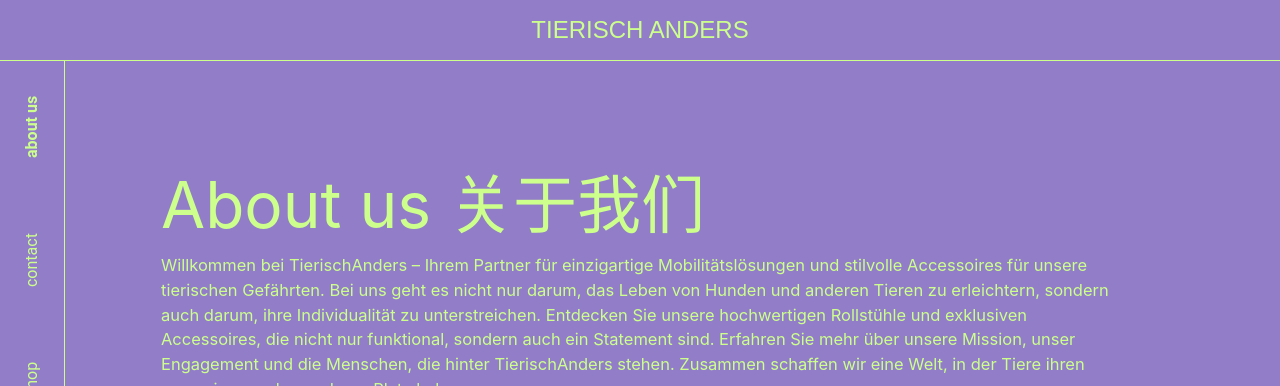
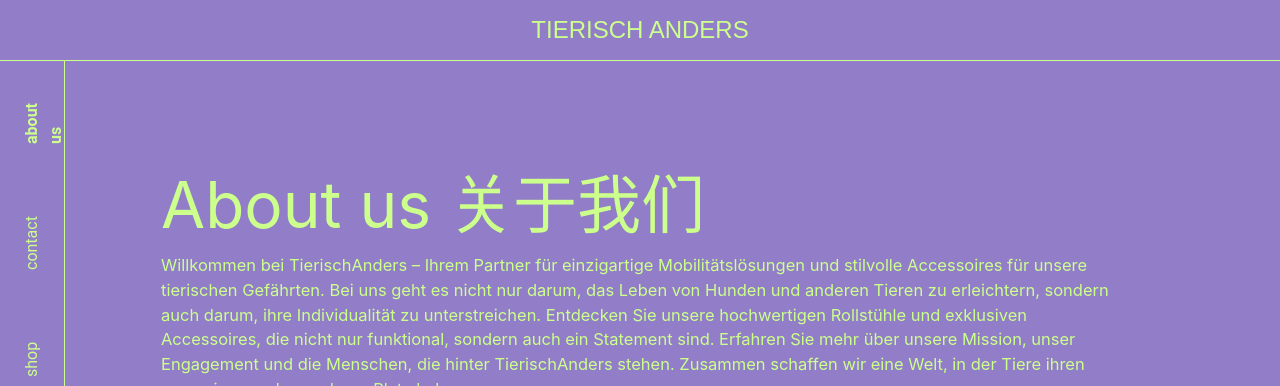
Before and after one commit to samuellupica/ws3C, a Vue app: page /about-us in a window 1280 px wide. Shown: the top 386 px of the page. Built offline with nearby package versions, Linux system fonts and the light colour scheme.

Commit message:
add scale-up animation to header and nav items

```diff
--- a/src/assets/styles/animations.css
+++ b/src/assets/styles/animations.css
@@ -20,7 +20,15 @@
     }
 }
 
-/*3d hover animation*/
+.scale-up {
+    transition: all .15s ease-in-out;
+}
+
+.scale-up:hover {
+    transform: scale(1.15);
+}
+
+/*3D hover animation*/
 .three-dimensional-card {
     background: url("public/images/dog-violet.png") no-repeat;
     background-size: cover;
@@ -46,8 +54,3 @@
     top: 0;
     bottom: 0;
 }
-
-/* Slight parallax effect on hover */
-.three-dimensional-card:hover .content {
-    transform: translateZ(12px);
-}
--- a/src/components/header/NavDesktop.vue
+++ b/src/components/header/NavDesktop.vue
@@ -1,7 +1,7 @@
 <template>
   <nav class="desktop-navigation" :style="{ minHeight: navHeight }">
     <div class="desktop-navigation-sidebar">
-      <RouterLink v-for="(item, index) in items" :key="index" :to="item.path" :class="router.currentRoute.value.path === item.path ? '!font-bold' : ''">
+      <RouterLink class="scale-up my-5" v-for="(item, index) in items" :key="index" :to="item.path" :class="router.currentRoute.value.path === item.path ? '!font-bold' : ''">
         {{ item.name }}
       </RouterLink>
     </div>
--- a/src/components/header/TheHeader.vue
+++ b/src/components/header/TheHeader.vue
@@ -1,7 +1,9 @@
 <template>
   <header>
     <div class="sticky absolute top-0" :style="`background-color: ${$route.meta.color}`">
-      <h3 @click="router.push('/')" class="header-logo">Tierisch anders</h3>
+      <div class="header-logo">
+        <h3 @click="router.push('/')" class="scale-up">Tierisch anders</h3>
+      </div>
       <div class="lg:hidden">
         <Navigation />
       </div>
```
